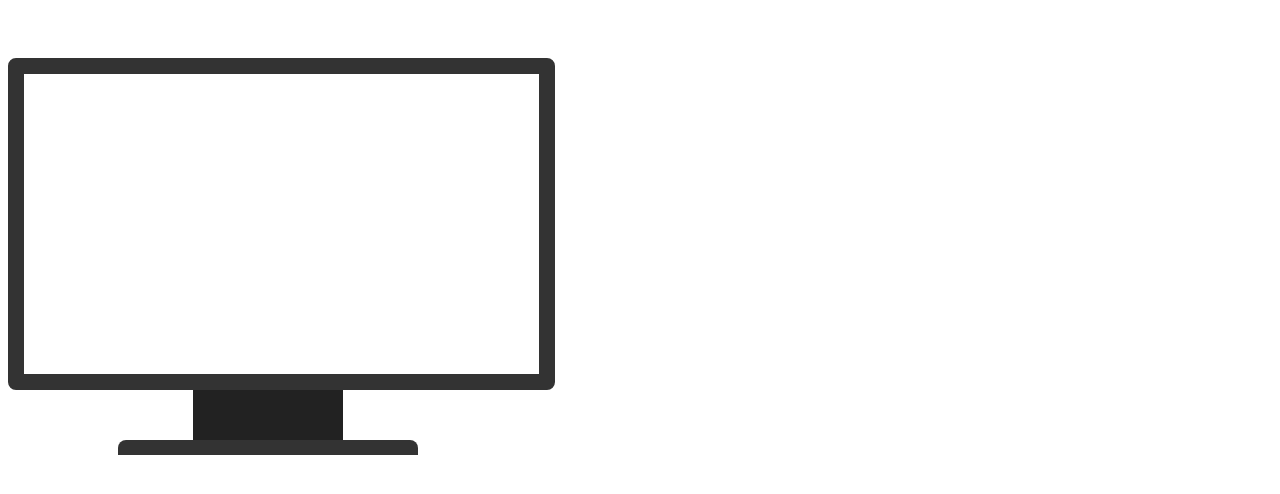
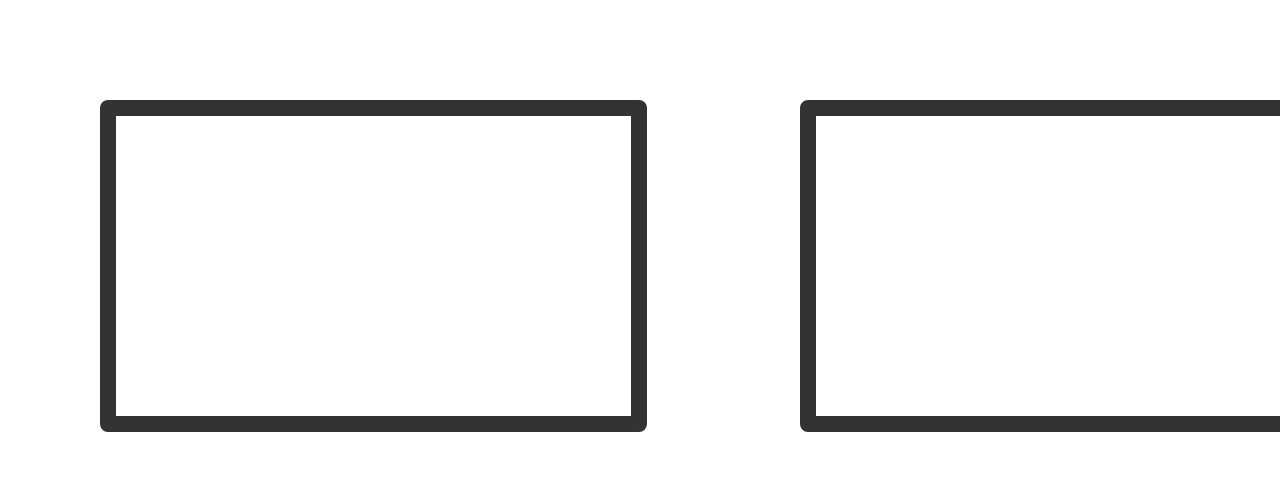
Before and after one commit to kuma-w/portfolio_2.0, a React (Create React App) app: page / in a window 1280 px wide. Shown: the top 494 px of the page. Built offline with nearby package versions, Linux system fonts and the light colour scheme.

Commit message:
new : 스크롤로 모니터 좌우 이동

```diff
--- a/package.json
+++ b/package.json
@@ -45,6 +45,7 @@
     "@emotion/react": "^11.10.4",
     "@emotion/styled": "^11.10.4",
     "@mui/material": "^5.10.9",
+    "@types/lodash": "^4.14.186",
     "@typescript-eslint/eslint-plugin": "^5.23.0",
     "@typescript-eslint/parser": "^5.25.0",
     "eslint": "^8.15.0",
--- a/src/components/App.tsx
+++ b/src/components/App.tsx
@@ -1,10 +1,17 @@
-import React from "react";
-import Monitor from "./monitor";
+import React, { useState, useEffect } from "react";
+import Monitor, { Point, Size } from "./monitor";
+import useScroll from "../hooks/useScroll";
 
 const App = () => {
+  const { scrollY } = useScroll();
+  const point1: Point = { x: 100 + scrollY, y: 100 };
+  const point2: Point = { x: 800 + scrollY, y: 100 };
+  const size: Size = { width: 515, height: 300 };
+
   return (
-    <div>
-      <Monitor />
+    <div style={{ width: "100%", height: "100%", position: "absolute" }}>
+      <Monitor pos={point1} size={size} />
+      <Monitor pos={point2} size={size} />
     </div>
   );
 };
--- a/src/components/monitor.tsx
+++ b/src/components/monitor.tsx
@@ -2,52 +2,72 @@ import React from "react";
 import { styled } from "@mui/material/styles";
 import { Box } from "@mui/material";
 
-const MyMonitor = styled(Box)(() => ({
+export interface MonitorProps {
+  pos?: Point;
+  size?: Size;
+}
+
+export interface Point {
+  x: number;
+  y: number;
+}
+
+export interface Size {
+  width: number;
+  height: number;
+}
+
+const MyMonitor = styled(Box, {
+  shouldForwardProp: (prop) => prop !== "pos" && prop !== "size",
+})<MonitorProps>(({ pos, size }) => ({
   ".monitor": {
-    width: "515px",
-    height: "300px",
-    overflowY: "scroll",
+    position: "fixed",
+    width: `${size?.width}px`,
+    height: `${size?.height}px`,
+    // overflowY: "scroll",
     border: "solid 1em #333",
     borderRadius: ".5em",
+    left: `${pos?.x}px`,
+    top: `${pos?.y}px`,
   },
 
-  ".monitor::-webkit-scrollbar": {
-    width: "15px",
-  },
-  ".monitor::-webkit-scrollbar-thumb": {
-    background: "#666",
-  },
-  "::-webkit-scrollbar-track": {
-    backgroundColor: "#888",
-  },
+  //   ".monitor::-webkit-scrollbar": {
+  //     width: "15px",
+  //   },
+  //   ".monitor::-webkit-scrollbar-thumb": {
+  //     background: "#666",
+  //   },
+  //   "::-webkit-scrollbar-track": {
+  //     backgroundColor: "#888",
+  //   },
 
-  ".stand:before": {
-    content: '""',
-    display: "block",
-    position: "relative",
-    background: "#222",
-    width: "150px",
-    height: "50px",
-    top: "382px",
-    left: "185px",
-  },
-  ".stand:after": {
-    content: '""',
-    display: "block",
-    position: "relative",
-    background: "#333",
-    borderTopLeftRadius: ".5em",
-    borderTopRightRadius: ".5em",
-    width: "300px",
-    height: "15px",
-    top: "50px",
-    left: "110px",
-  },
+  //   ".stand:before": {
+  //     content: '""',
+  //     display: "block",
+  //     position: "relative",
+  //     background: "#222",
+  //     width: "150px",
+  //     height: "50px",
+  //     top: "382px",
+  //     left: "185px",
+  //   },
+  //   ".stand:after": {
+  //     content: '""',
+  //     display: "block",
+  //     position: "relative",
+  //     background: "#333",
+  //     borderTopLeftRadius: ".5em",
+  //     borderTopRightRadius: ".5em",
+  //     width: "300px",
+  //     height: "15px",
+  //     top: "50px",
+  //     left: "110px",
+  //   },
 }));
 
-const monitor = () => {
+const monitor = ({ pos, size }: MonitorProps) => {
   return (
-    <MyMonitor>
+    <MyMonitor pos={pos} size={size}>
       <Box className="stand">
         <Box className="monitor"></Box>
       </Box>
--- /dev/null
+++ b/src/hooks/useScroll.tsx
@@ -0,0 +1,23 @@
+import React, { useState, useEffect } from "react";
+import debounce from "lodash/debounce";
+
+const useScroll = () => {
+  const [scrollY, setScrollY] = useState(0);
+
+  const listener = () => {
+    setScrollY(window.pageYOffset);
+    console.log(scrollY);
+  };
+
+  const delay = 15;
+
+  useEffect(() => {
+    window.addEventListener("scroll", debounce(listener, delay));
+    return () => window.removeEventListener("scroll", listener);
+  });
+  return {
+    scrollY,
+  };
+};
+
+export default useScroll;
```
Also changed, not shown: src/index.tsx (+7 -5 lines), 2 other files (tests, documents, lock files or other folders).
